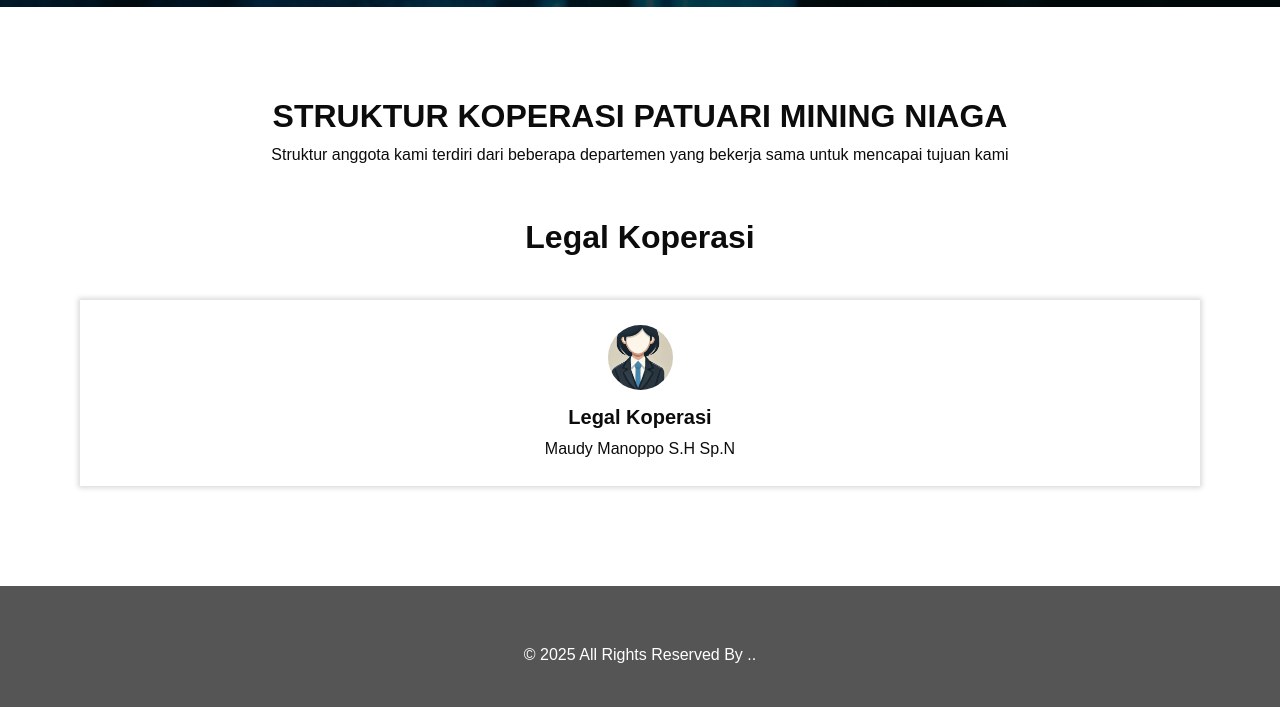
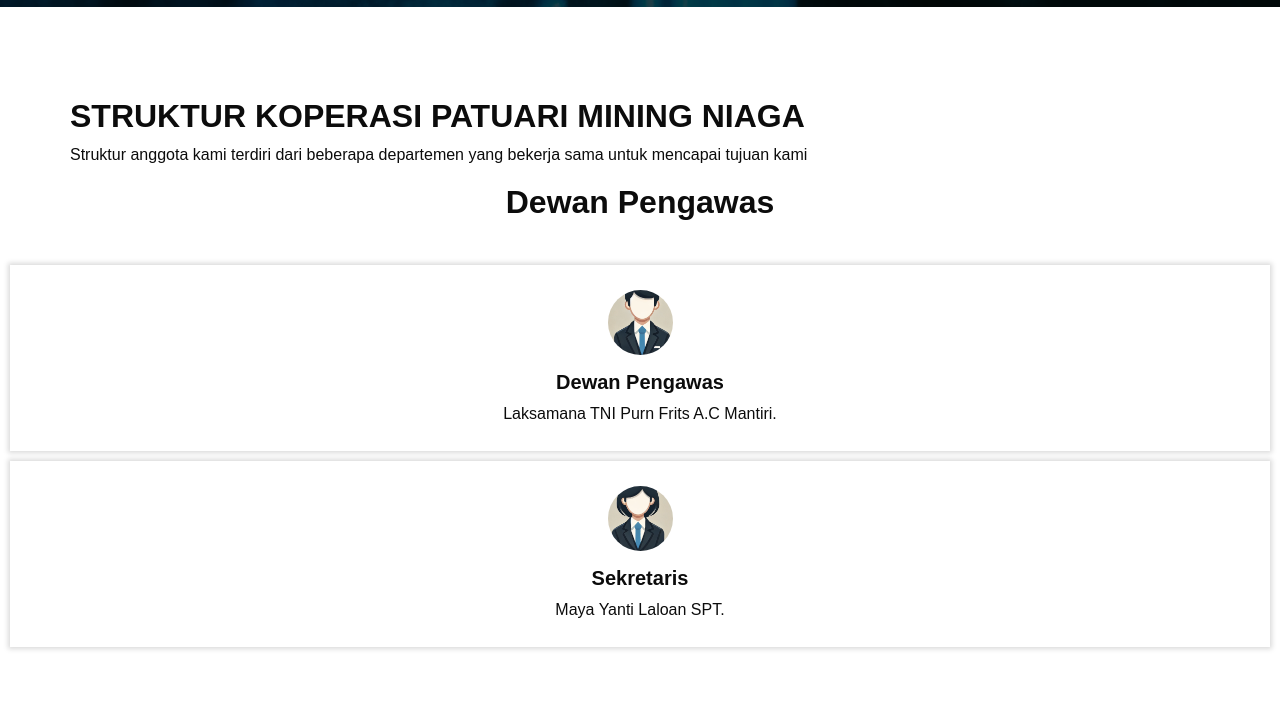
Before and after one commit to Fauzinrfdlh10/koperasi, a plain HTML site: page dewan pengawas.html in a window 1280 px wide. Shown: the part 93-800 px from the top of the page. Drawn offline with nearby package versions, Linux system fonts and the light colour scheme; some packages are replaced by stand-ins of ours.

Commit message:
baru baru

```diff
--- a/dewan pengawas.html
+++ b/dewan pengawas.html
@@ -132,7 +132,6 @@
 
   <section class="service_section layout_padding">
     <div class="container">
-      <div class="heading_container heading_center ">
         <h2 class="">
           STRUKTUR KOPERASI PATUARI MINING NIAGA
         </h2>
@@ -144,27 +143,42 @@
       <!-- Pengawas Koperasi -->
       <div class="heading_container heading_center ">
         <h2 class="">
-          Legal Koperasi
+            Dewan Pengawas
         </h2>
       </div>
 
       <!-- Anggota dengan Carousel -->
-      <di class="service_container">
+      <div class="service_container">
         <div class="carousel-wrap ">
             <!-- Anggota 1 -->
             <div class="item">
               <div class="box ">
                 <div class="img-box">
-                  <img src="images/s0.png" alt="Ketua Pengawas" />
+                  <img src="images/s1.png" alt="Ketua Pengawas" />
                 </div>
                 <div class="detail-box">
-                  <h5>Legal Koperasi</h5>
-                  <p>Maudy Manoppo S.H Sp.N</p>
+                  <h5>Dewan Pengawas</h5>
+                  <p>Laksamana TNI Purn Frits A.C Mantiri.                </p>
                 </div>
               </div>
             </div>
+            <!-- Anggota 2 -->
+            <div class="item">
+              <div class="box ">
+                <div class="img-box">
+                  <img src="images/s0.png" alt="Sekretaris Pengawas" />
+                </div>
+                <div class="detail-box">
+                  <h5>Sekretaris</h5>
+                  <p>Maya Yanti Laloan SPT.</p>
+                </div>
+              </div>
+            </div>
+
+          </div>
         </div>
       </div>
+    </div>
   </section>
 
   <!-- service section ends -->
```
Also changed, not shown: index.html (+1 -1 lines).
